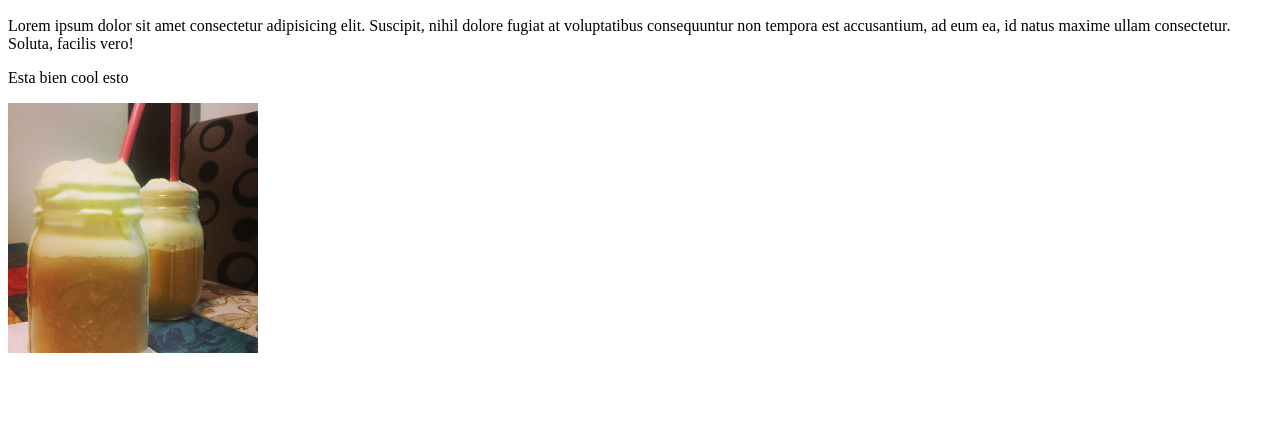
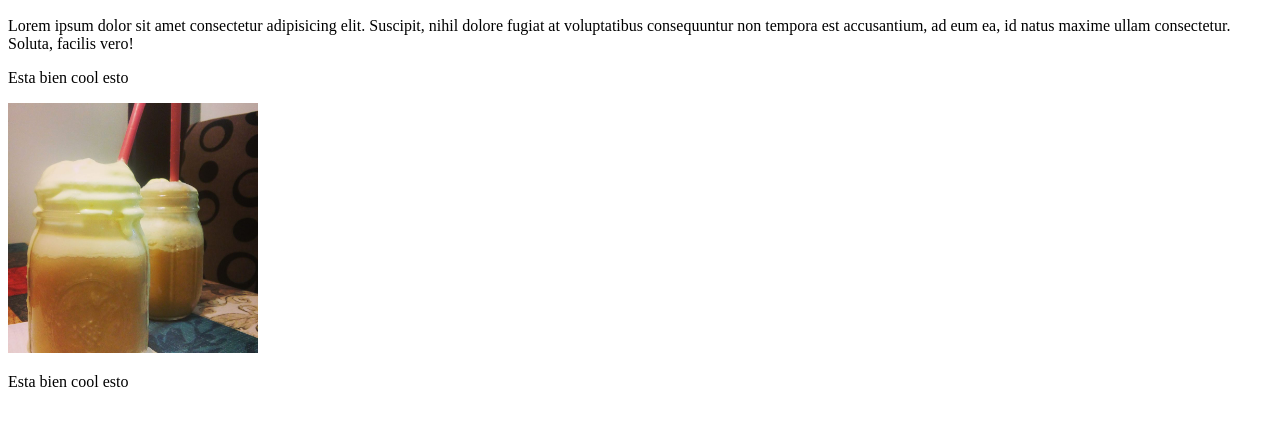
Before and after one commit to cristinavzqz/equisde, a plain HTML site: page index.html in a window 1280 px wide. Shown: the part 247-672 px from the top of the page. Drawn offline with Linux system fonts and the light colour scheme.

Commit message:
Se agregó texto

```diff
--- a/index.html
+++ b/index.html
@@ -14,6 +14,6 @@
         <p>Lorem ipsum dolor sit amet consectetur adipisicing elit. Suscipit, nihil dolore fugiat at voluptatibus consequuntur non tempora est accusantium, ad eum ea, id natus maxime ullam consectetur. Soluta, facilis vero!</p>
         <p> Esta bien cool esto </p>
         <img src= "imagenes/cafe.jpg" alt= "Lo sentimos, no se encontró la imagen" width="250px" height="250px" >
-
+        <p> Esta bien cool esto </p>
     </body>
 </html>
```
